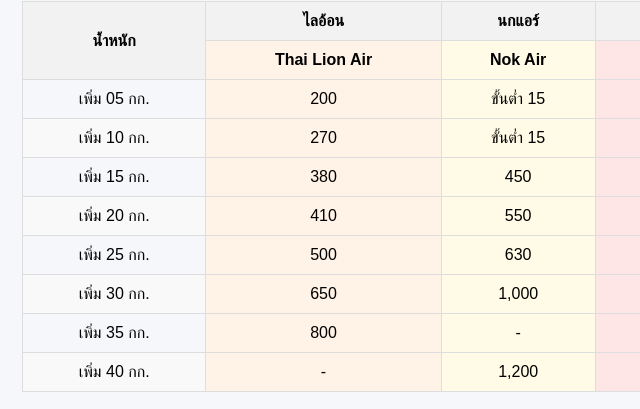
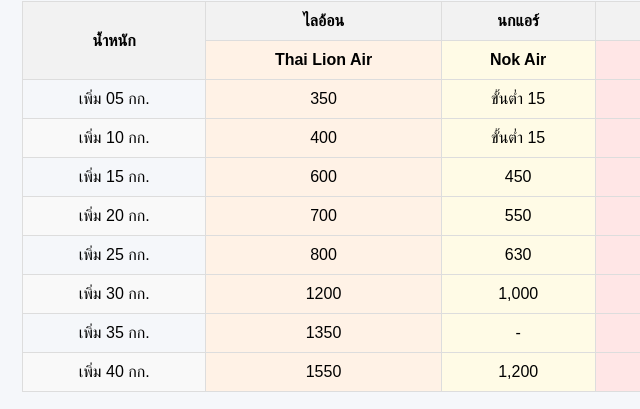
Before and after one commit to nplong/bagcalc, a plain HTML site: page index.html in a window 1280 px wide. Shown: the part 637-1046 px from the top of the page, 118-758 px from the left. Drawn offline with Linux system fonts and the light colour scheme.

Commit message:
Update baggage fees for Thai Lion Air

```diff
--- a/index.html
+++ b/index.html
@@ -128,21 +128,21 @@
                 <th class="air-asia">AirAsia</th>
                 <th class="vietjet">Thai VietJet Air</th>
             </tr>
-            <tr><td>เพิ่ม 05 กก.</td><td class="thai-lion">200</td><td class="nok-air">ขั้นต่ำ 15</td><td class="air-asia">ขั้นต่ำ 15</td><td class="vietjet">ขั้นต่ำ 15</td></tr>
-            <tr><td>เพิ่ม 10 กก.</td><td class="thai-lion">270</td><td class="nok-air">ขั้นต่ำ 15</td><td class="air-asia">ขั้นต่ำ 15</td><td class="vietjet">ขั้นต่ำ 15</td></tr>
-            <tr><td>เพิ่ม 15 กก.</td><td class="thai-lion">380</td><td class="nok-air">450</td><td class="air-asia">600</td><td class="vietjet">380</td></tr>
-            <tr><td>เพิ่ม 20 กก.</td><td class="thai-lion">410</td><td class="nok-air">550</td><td class="air-asia">650</td><td class="vietjet">450</td></tr>
-            <tr><td>เพิ่ม 25 กก.</td><td class="thai-lion">500</td><td class="nok-air">630</td><td class="air-asia">800</td><td class="vietjet">540</td></tr>
-            <tr><td>เพิ่ม 30 กก.</td><td class="thai-lion">650</td><td class="nok-air">1,000</td><td class="air-asia">1,250</td><td class="vietjet">860</td></tr>
-            <tr><td>เพิ่ม 35 กก.</td><td class="thai-lion">800</td><td class="nok-air">-</td><td class="air-asia">-</td><td class="vietjet">1,030</td></tr>
-            <tr><td>เพิ่ม 40 กก.</td><td class="thai-lion">-</td><td class="nok-air">1,200</td><td class="air-asia">1,550</td><td class="vietjet">1,380</td></tr>
+            <tr><td>เพิ่ม 05 กก.</td><td class="thai-lion">350</td><td class="nok-air">ขั้นต่ำ 15</td><td class="air-asia">ขั้นต่ำ 15</td><td class="vietjet">ขั้นต่ำ 15</td></tr>
+            <tr><td>เพิ่ม 10 กก.</td><td class="thai-lion">400</td><td class="nok-air">ขั้นต่ำ 15</td><td class="air-asia">ขั้นต่ำ 15</td><td class="vietjet">ขั้นต่ำ 15</td></tr>
+            <tr><td>เพิ่ม 15 กก.</td><td class="thai-lion">600</td><td class="nok-air">450</td><td class="air-asia">600</td><td class="vietjet">380</td></tr>
+            <tr><td>เพิ่ม 20 กก.</td><td class="thai-lion">700</td><td class="nok-air">550</td><td class="air-asia">650</td><td class="vietjet">450</td></tr>
+            <tr><td>เพิ่ม 25 กก.</td><td class="thai-lion">800</td><td class="nok-air">630</td><td class="air-asia">800</td><td class="vietjet">540</td></tr>
+            <tr><td>เพิ่ม 30 กก.</td><td class="thai-lion">1200</td><td class="nok-air">1,000</td><td class="air-asia">1,250</td><td class="vietjet">860</td></tr>
+            <tr><td>เพิ่ม 35 กก.</td><td class="thai-lion">1350</td><td class="nok-air">-</td><td class="air-asia">-</td><td class="vietjet">1,030</td></tr>
+            <tr><td>เพิ่ม 40 กก.</td><td class="thai-lion">1550</td><td class="nok-air">1,200</td><td class="air-asia">1,550</td><td class="vietjet">1,380</td></tr>
         </table>
     </div>
 
     <script>
         // CONFIGURATION
         const baggageFees = {
-            'ไลอ้อน': {5: 200, 10: 270, 15: 380, 20: 410, 25: 500, 30: 650, 35: 800, 40: null},
+            'ไลอ้อน': {5: 350, 10: 400, 15: 600, 20: 700, 25: 800, 30: 1200, 35: 1350, 40: null},
             'นกแอร์': {5: null, 10: null, 15: 450, 20: 550, 25: 630, 30: 1000, 35: null, 40: 1200},
             'แอร์เอเชีย': {5: null, 10: null, 15: 600, 20: 650, 25: 800, 30: 1250, 35: null, 40: 1550},
             'เวียดเจ็ท': {5: null, 10: null, 15: 380, 20: 450, 25: 540, 30: 860, 35: 1030, 40: 1380}
```
